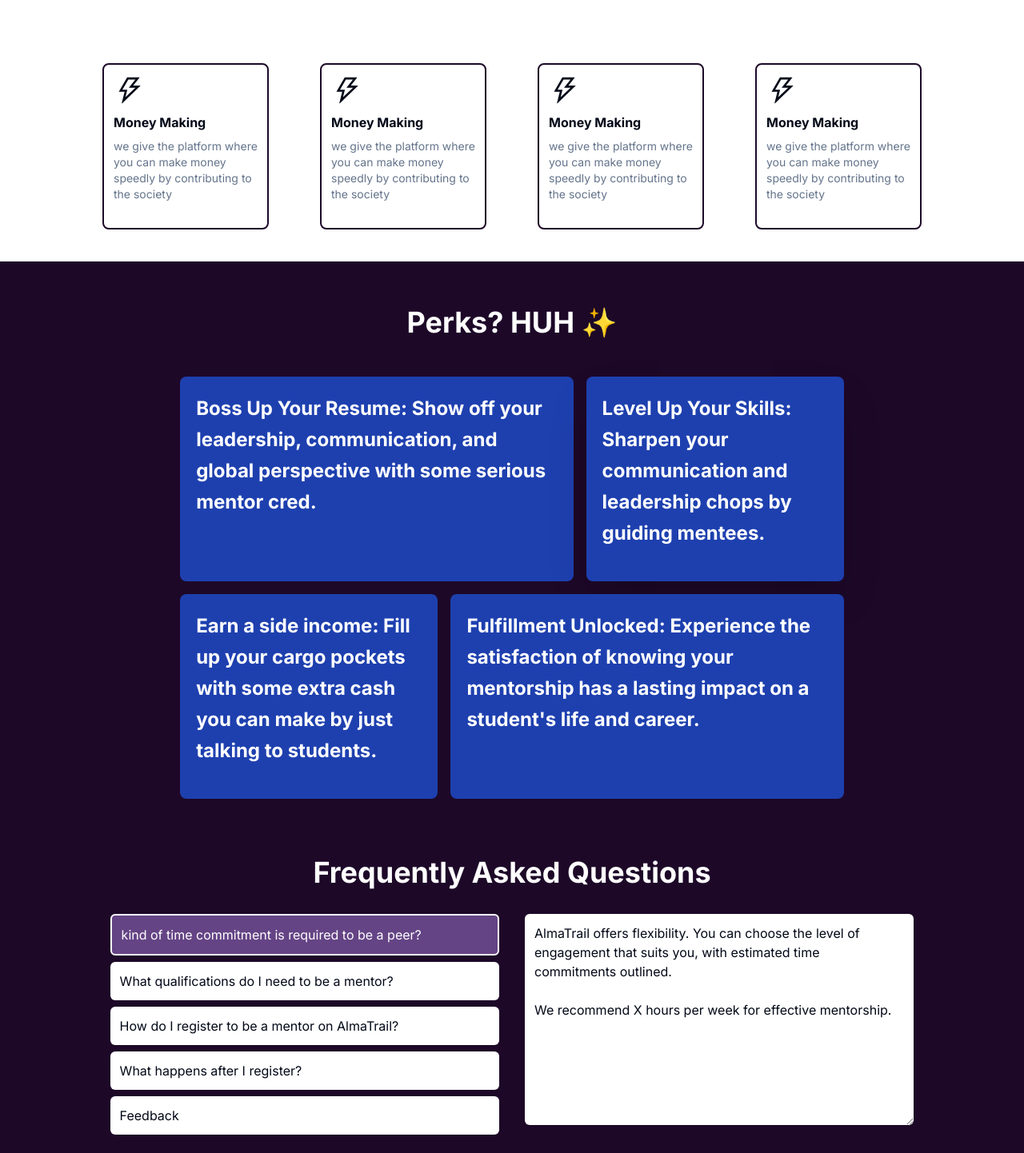
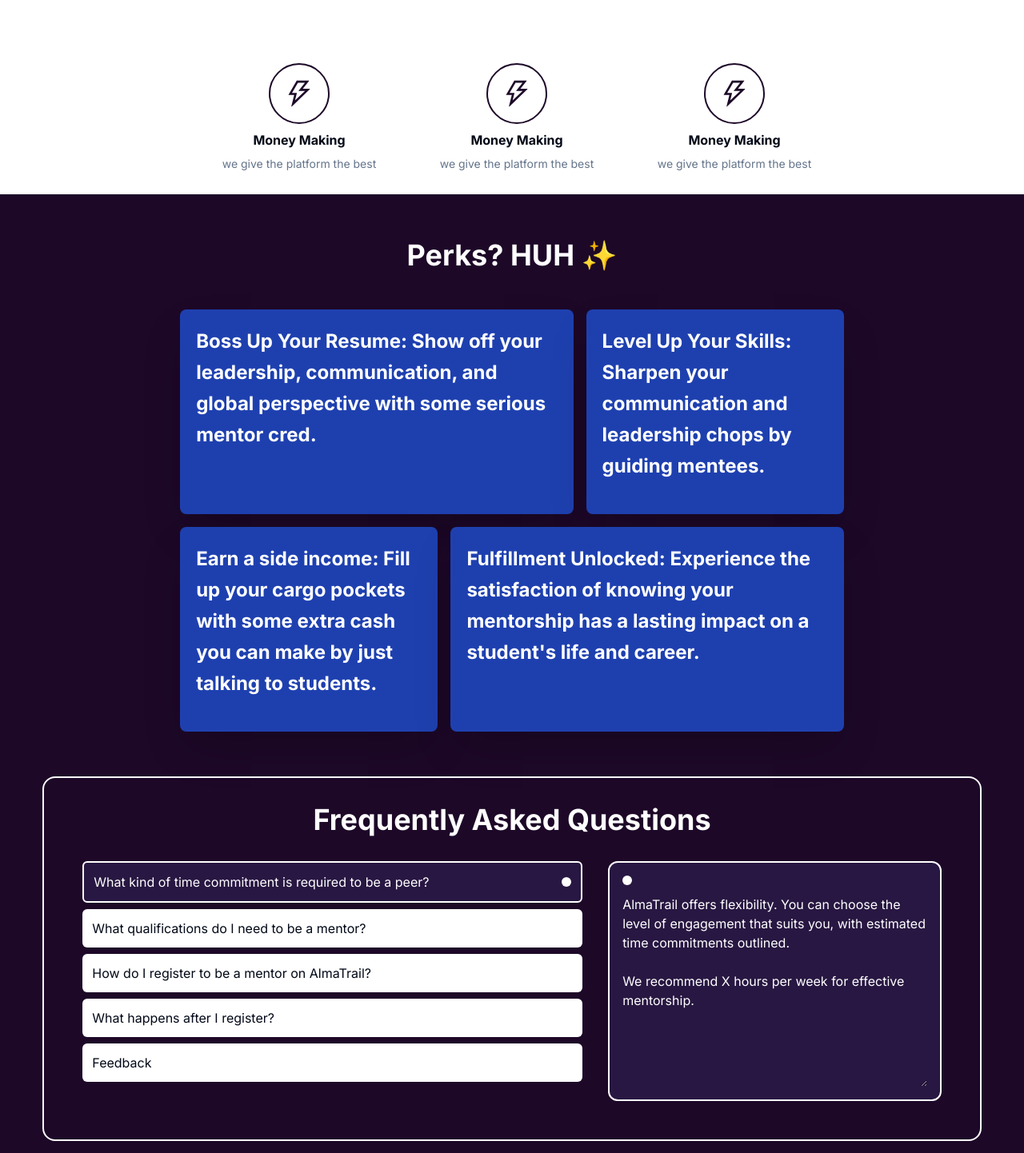
Before and after one commit to AlmaTrail/AlmaTrail-Frontend, a Next.js app: page / in a window 1280 px wide. Shown: the part 1148-2590 px from the top of the page at 80% size. Built offline with nearby package versions, Linux system fonts and the light colour scheme.

Commit message:
update faq & intro

```diff
--- a/src/components/faq.tsx
+++ b/src/components/faq.tsx
@@ -2,7 +2,7 @@ import { useState } from "react";
 
 const QNA = [
   {
-    question: "kind of time commitment is required to be a peer?",
+    question: "What kind of time commitment is required to be a peer?",
     answer: "AlmaTrail offers flexibility. You can choose the level of engagement that suits you, with estimated time commitments outlined. \n\nWe recommend X hours per week for effective mentorship.",
   },
   {
@@ -30,22 +30,26 @@ const FaqSection = () => {
     setFeedback(QNA[index].answer);
   };
   return (
-    <div className="bg-[#1d0828]">
+    <div className="bg-[#1d0828] flex justify-center items-center pb-16">
+      <div className="border-2 border-solid rounded-2xl border-white p-4 w-11/12">
         <p className="flex justify-center text-4xl text-white pt-4 font-bold">Frequently Asked Questions</p>
         <div className="flex justify-center p-8 w-full gap-8">
-        <div className="w-2/5 flex flex-col gap-2">
+          <div className="w-full flex flex-col gap-2">
             {QNA.map((qna, index) => (
               <div
                 key={index}
-              className={`flex items-center w-full p-3 rounded-md cursor-pointer ${selected === index && !isFeedback ? "bg-[#654485] text-white border-solid border-2 border-[white]" : "bg-white"
+                className={`flex items-center w-full p-3 rounded-md cursor-pointer ${selected === index && !isFeedback ? "bg-[#281742] text-white border-solid border-2 border-[white]" : "bg-white"
                   }`}
                 onClick={() => handleSelect(index)}
               >
                 <p>{qna.question}</p>
+                <div className="flex-grow">
+                  <div className="w-3 h-3 rounded-3xl bg-white ml-auto"></div>
+                </div>
               </div>
             ))}
             <div
-            className={`flex justify-between items-center w-full p-3 rounded-md cursor-pointer ${isFeedback ? "bg-[#654485] text-white border-solid border-2 border-[white]" : "bg-white"
+              className={`flex justify-between items-center w-full p-3 rounded-md cursor-pointer ${isFeedback ? "bg-[#281742] text-white border-solid border-2 border-[white]" : "bg-white"
                 }`}
               onClick={() => {
                 setIsFeedback(true);
@@ -53,18 +57,23 @@ const FaqSection = () => {
               }}
             >
               <p className="cursor-pointer">Feedback</p>
+              <div className="flex-grow">
+                <div className="w-3 h-3 rounded-3xl bg-white ml-auto"></div>
               </div>
             </div>
-        <div className="w-2/5">
+          </div>
+          <div className="w-2/3">
+            <div className="flex flex-col border-2 border-white bg-[#281742] p-4 rounded-xl">
+            <div className="w-3 h-3 rounded-3xl bg-white"></div>
               <textarea
                 value={isFeedback ? feedback : QNA[selected].answer}
                 disabled={!isFeedback}
-            className="w-full p-3 rounded-md bg-white"
+                className={`w-full mt-3 ${isFeedback ? 'bg-white rounded-xl' : 'bg-transparent'}  text-white`}
                 rows={10}
                 onChange={(e) => setFeedback(e.target.value)}
               />
               {isFeedback && (
-            <div className="flex justify-start items-center w-full gap-3">
+                <div className="flex justify-start items-center w-full gap-3 pt-2">
                   <button
                     className="btn-cancel text-black shadow-md bg-white p-2 rounded-md"
                     onClick={() => {
@@ -88,6 +97,8 @@ const FaqSection = () => {
             </div>
           </div>
         </div>
+      </div>
+    </div>
   );
 };
 
--- a/src/components/featureSection.tsx
+++ b/src/components/featureSection.tsx
@@ -10,7 +10,7 @@ const FeatureSection = () => {
             </div>
             <div className='mt-12'>
                 <div className='grid grid-cols-7 gap-4'>
-                    <div className='col-start-2 col-span-3 h-64 bg-blue-800 rounded-lg'>
+                    <div className='col-start-2 col-span-3 h-64 bg-blue-800 rounded-lg shadow-2xl'>
                         <div className='flex justify-center font-bold p-5'>
                             <h3 className='text-white text-2xl leading-relaxed'>Boss Up Your Resume: Show off your leadership, communication, and global perspective with some serious mentor cred.</h3>
                         </div>
@@ -20,12 +20,12 @@ const FeatureSection = () => {
                             <h3 className='text-white text-2xl leading-relaxed'>Level Up Your Skills: Sharpen your communication and leadership chops by guiding mentees.</h3>
                         </div>
                     </div>
-                    <div className='h-64 col-start-2 col-span-2 bg-blue-800 rounded-lg'>
+                    <div className='h-64 col-start-2 col-span-2 bg-blue-800 rounded-lg shadow-2xl'>
                         <div className='flex justify-center font-bold p-5'>
                             <h3 className='text-white text-2xl leading-relaxed'>Earn a side income: Fill up your cargo pockets with some extra cash you can make by just talking to students.</h3>
                         </div>
                     </div>
-                    <div className='col-start-4 col-span-3 h-64 bg-blue-800 rounded-lg'>
+                    <div className='col-start-4 col-span-3 h-64 bg-blue-800 rounded-lg shadow-2xl'>
                         <div className='flex justify-center font-bold p-5'>
                             <h3 className='text-white text-2xl leading-relaxed'>{`Fulfillment Unlocked: Experience the satisfaction of knowing your mentorship has a lasting impact on a student's life and career.`}</h3>
                         </div>
--- a/src/components/heroSection.tsx
+++ b/src/components/heroSection.tsx
@@ -22,7 +22,7 @@ const HeroSection = () => {
               <Link href={'/user_signup'}>Register Here</Link>
             </div>
           </button>
-          <button className="py-2 w-full bg-white rounded-md text-[#1d0828] font-semibold shadow-sm transition duration-200 hover:bg-[#1d0828] hover:text-white border-2 border-transparent hover:border-white">
+          <button className="py-2 w-full hover:bg-white rounded-md hover:text-[#1d0828] font-semibold shadow-sm transition duration-200 bg-[#1d0828] text-white border-2 border-white">
             <div>
               <Link href={'/user_signup'}>Sign up</Link>
             </div>
--- a/src/components/introSection.tsx
+++ b/src/components/introSection.tsx
@@ -15,33 +15,32 @@ const IntroSection = () => {
                         early participants. We will give the great offers to the early registeration. Stay tuned.</p>
                 </div>
             </div>
-            <div className='flex flex-row py-10 px-10 justify-center gap-16'>
-                <div className='rounded-lg h-52 w-52 border-2 border-solid border-[#1d0828]'>
-                    <div className='mt-3 flex flex-col ml-3'>
-                        <AiOutlineThunderbolt className='w-10 h-10' />
-                        <p className='font-bold mt-2'>Money Making</p>
-                        <p className='text-slate-500 text-sm mt-2'>we give the platform where you can make money speedly by contributing to the society</p>
+            <div className='flex flex-row py-7 px-10 justify-center gap-16'>
+                <div className='w-52'>
+                    <div className="mt-3 flex flex-col ml-3 justify-center items-center">
+                        <div className="text-[#1d0828] hover:text-white hover:bg-[#1d0828] border-2 border-[#1d0828] rounded-full p-4">
+                            <AiOutlineThunderbolt className="w-10 h-10" />
+                        </div>
+                        <p className="font-bold mt-2">Money Making</p>
+                        <p className="text-slate-500 text-sm mt-2">we give the platform the best</p>
                     </div>
                 </div>
-                <div className='rounded-lg h-52 w-52 border-2 border-solid border-[#1d0828]'>
-                    <div className='mt-3 flex flex-col ml-3'>
-                        <AiOutlineThunderbolt className='w-10 h-10' />
-                        <p className='font-bold mt-2'>Money Making</p>
-                        <p className='text-slate-500 text-sm mt-2'>we give the platform where you can make money speedly by contributing to the society</p>
+                <div className='w-52'>
+                    <div className="mt-3 flex flex-col ml-3 justify-center items-center">
+                        <div className="text-[#1d0828] hover:text-white hover:bg-[#1d0828] border-2 border-[#1d0828] rounded-full p-4">
+                            <AiOutlineThunderbolt className="w-10 h-10" />
+                        </div>
+                        <p className="font-bold mt-2">Money Making</p>
+                        <p className="text-slate-500 text-sm mt-2">we give the platform the best</p>
                     </div>
                 </div>
-                <div className='rounded-lg h-52 w-52 border-2 border-solid border-[#1d0828]'>
-                    <div className='mt-3 flex flex-col ml-3'>
-                        <AiOutlineThunderbolt className='w-10 h-10' />
-                        <p className='font-bold mt-2'>Money Making</p>
-                        <p className='text-slate-500 text-sm mt-2'>we give the platform where you can make money speedly by contributing to the society</p>
-                    </div>
-                </div>
-                <div className='rounded-lg h-52 w-52 border-2 border-solid border-[#1d0828]'>
-                    <div className='mt-3 flex flex-col ml-3'>
-                        <AiOutlineThunderbolt className='w-10 h-10' />
-                        <p className='font-bold mt-2'>Money Making</p>
-                        <p className='text-slate-500 text-sm mt-2'>we give the platform where you can make money speedly by contributing to the society</p>
+                <div className='w-52'>
+                    <div className="mt-3 flex flex-col ml-3 justify-center items-center">
+                        <div className="text-[#1d0828] hover:text-white hover:bg-[#1d0828] border-2 border-[#1d0828] rounded-full p-4">
+                            <AiOutlineThunderbolt className="w-10 h-10" />
+                        </div>
+                        <p className="font-bold mt-2">Money Making</p>
+                        <p className="text-slate-500 text-sm mt-2">we give the platform the best</p>
                     </div>
                 </div>
             </div>
```
Lines whose indentation alone changed are shown as unchanged.
